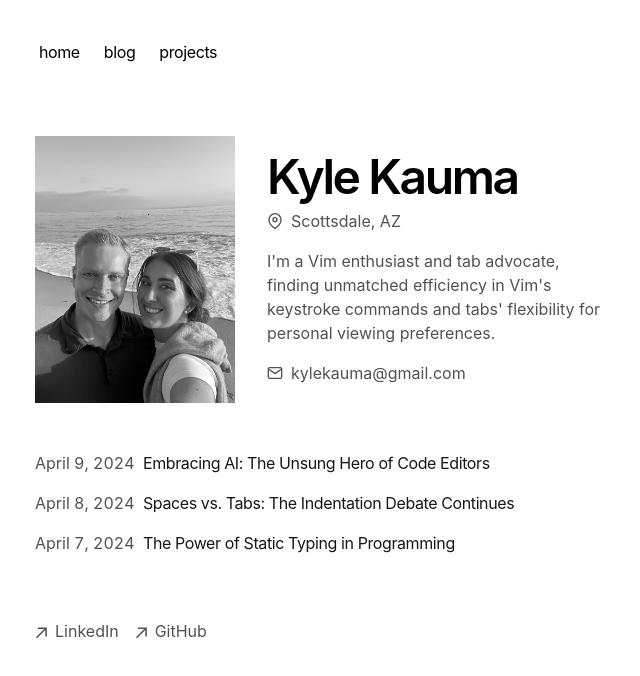
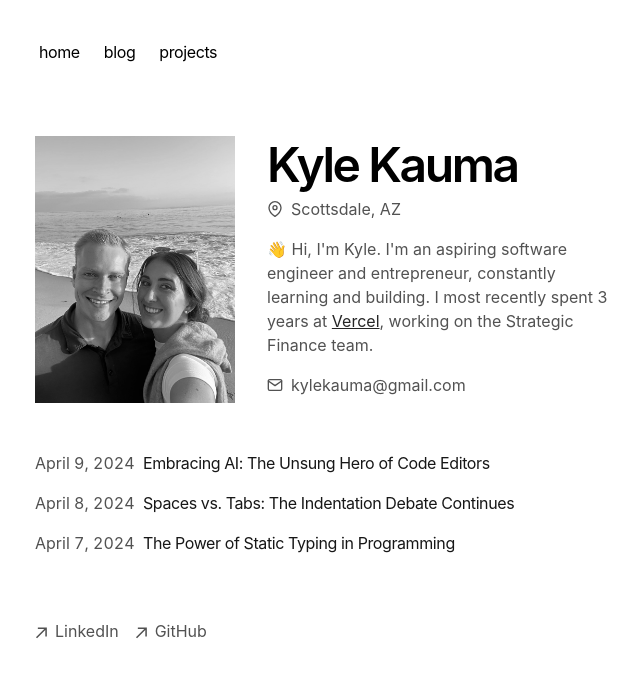
Before and after one commit to kkauma/kyles-portfolio, a Next.js app: page / in a window 1280 px wide. Shown: the top 676 px of the page, without its empty margins (317-957 px from the left). Built offline with nearby package versions, Linux system fonts and the light colour scheme.

Commit message:
Edit landing page text and add link

```diff
--- a/app/page.tsx
+++ b/app/page.tsx
@@ -35,9 +35,17 @@ export default function Page() {
             <span>Scottsdale, AZ</span>
           </div>
           <p className="text-neutral-600 dark:text-neutral-400 mb-4">
-            {`I'm a Vim enthusiast and tab advocate, finding unmatched efficiency in
-            Vim's keystroke commands and tabs' flexibility for personal viewing
-            preferences.`}
+            👋 Hi, I'm Kyle. I'm an aspiring software engineer and entrepreneur,
+            constantly learning and building. I most recently spent 3 years at{" "}
+            <a
+              href="https://vercel.com"
+              target="_blank"
+              rel="noopener noreferrer"
+              className="text-neutral-800 dark:text-neutral-200 underline"
+            >
+              Vercel
+            </a>
+            , working on the Strategic Finance team.
           </p>
           <CopyEmail />
         </div>
```
